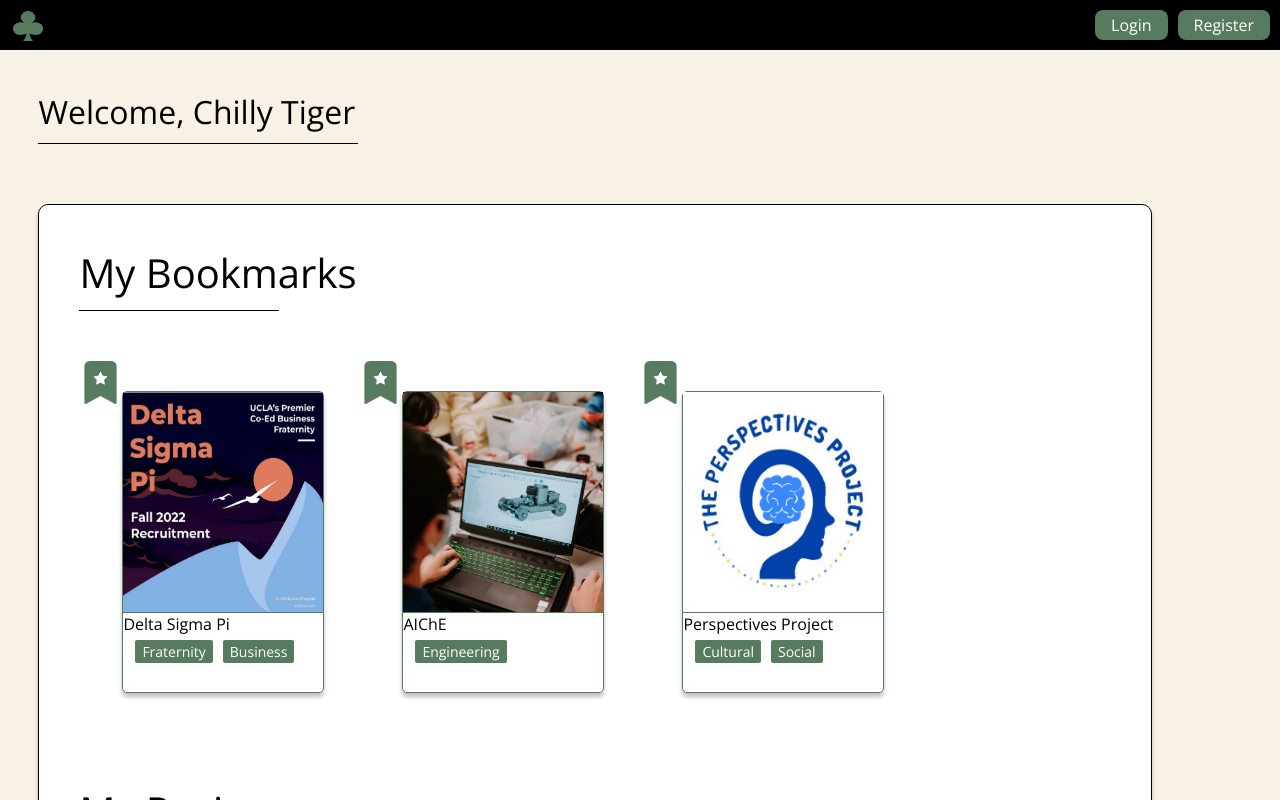
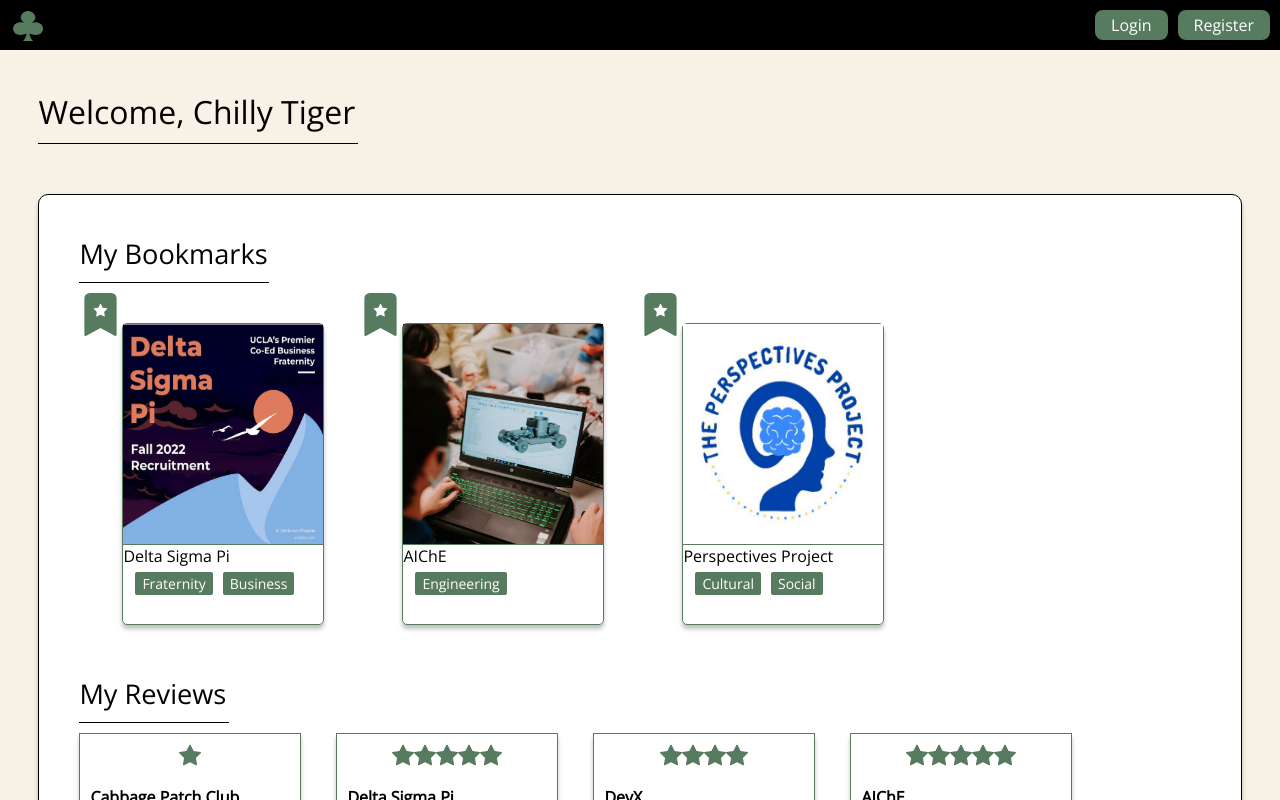
Before and after one commit to mikezhan88/Rate-My-Club, a React (Create React App) app in the folder rate-my-club/: page /userpage in a window 1280 px wide. Shown: the top 800 px of the page. Built offline with nearby package versions, Linux system fonts and the light colour scheme.

Commit message:
Minor text changes

```diff
--- a/rate-my-club/src/components/UserProfilePage/UserProfilePage.js
+++ b/rate-my-club/src/components/UserProfilePage/UserProfilePage.js
@@ -15,14 +15,11 @@
         <React.Fragment>
             <NavBar/>
             <div className='user-page'>
-                <div className='club-largetext'>
-                    Welcome, Chilly Tiger
-                </div>
+                <div className='clubs-largetext'>Welcome, Chilly Tiger</div>
                 <div style={{ borderTop: "1px solid black ", width: "320px"}}></div>
-
                 <div className='user-backdrop'>
-                    <div className='clubs-largetext'>My Bookmarks</div>
-                    <div style={{ borderBottom: "1px solid black ", width: "200px"}}></div>
+                    <div className='user-page-subheading'>My Bookmarks</div>
+                    <div style={{ borderBottom: "1px solid black ", width: "190px"}}></div>
                     <div className='user-review-display'>
                         <div className='bookmark-club-display'>
                     <div className='bookmark'> <HeaderIcon inactiveIcon={< BsFillBookmarkStarFill size={43}/>} activeIcon={<BsBookmarkStar size={43}/>}></HeaderIcon></div>
@@ -67,11 +64,8 @@
                         </div>
                     </div>
 
-
-
-
-                    <div className='clubs-largetext'>My Reviews</div>
-                    <div style={{ borderBottom: "1px solid black ", width: "200px"}}></div>
+                    <div className='user-page-subheading'>My Reviews</div>
+                    <div style={{ borderBottom: "1px solid black ", width: "150px"}}></div>
                     <div className='user-review-display'>
                     <div className='club-review'>
                                 <div className='stars'>
--- a/rate-my-club/src/index.css
+++ b/rate-my-club/src/index.css
@@ -568,7 +568,7 @@
 .clubs-largetext {
   position: relative;
   top: 40px;
-  font-size: 2.5em;
+  font-size: 2em;
 }
 
 .clubs-filter-sort {
@@ -811,9 +811,6 @@
   row-gap: 30px;
 }
 
-
-
-
 .club-profile-backdrop{
   position: relative;
   margin-top: 50px;
@@ -905,16 +902,6 @@
   border: 2px solid #577B5F;
 }
 
-
-.club-largetext {
-  position: relative;
-  font-size: 2em;
-  display: flex;
-  flex-direction: row;
-  top: 40px;
-  column-gap: 10px;
-}
-
 .club-smalltext {
   position: relative;
   font-size: 1.0em;
@@ -960,15 +947,14 @@
   display: flex;
   flex-direction: column;
   justify-content: left;
-  /* align-items: center; */
-  margin-right: 10%;
+  margin-right: 3vw;
   margin-left: 3vw;
   row-gap: 50px;
 }
 
 .user-backdrop{
   position: relative;
-  margin-top: 50px;
+  margin-top: 40px;
   bottom: 40px;
   background-color: white;
   border-radius: 10px;
@@ -977,16 +963,16 @@
   box-shadow: 0px 4px 4px rgba(0, 0, 0, 0.25);
   display: flex;
   flex-direction: column;
-  row-gap: 50px;
+  row-gap: 10px;
   justify-content: top;
   align-content: center;
-  /* padding-top: px; */
   padding-left: 40px;
-  /* margin-right: 20px; */
-  padding-right: 60px;
   padding-bottom: 50px;
-  width: auto;
-  /* align-items: center; */
+}
+
+.user-page-subheading {
+  font-size: 1.7em;
+  margin-top: 40px;
 }
 
 .user-review-display{
```
